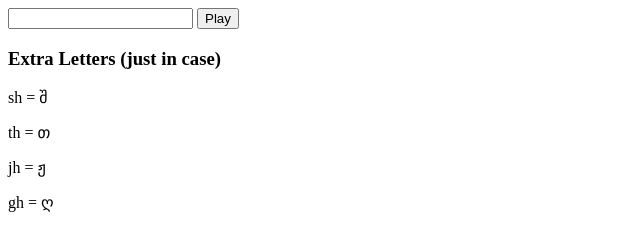
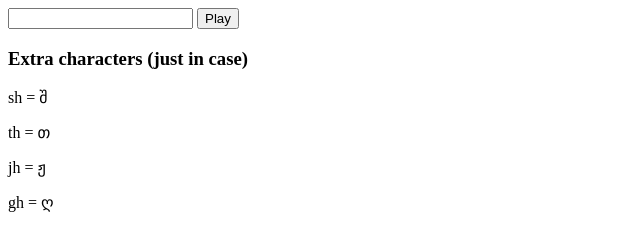
Before and after one commit to Tuxa4Life/Text-to-Speech, a plain HTML site: page index.html in a window 1280 px wide. Shown: the top 225 px of the page, 0-640 px from the left. Drawn offline with Linux system fonts and the light colour scheme.

Commit message:
Modified extra characters

```diff
--- a/index.html
+++ b/index.html
@@ -10,7 +10,7 @@
     <input type="text" name="amas tu xedav gei xar" id="input">
     <button class="play-btn">Play</button>
 
-    <h3>Extra Letters (just in case)</h3>
+    <h3>Extra characters (just in case)</h3>
     <p>sh = შ</p>
     <p>th = თ</p>
     <p>jh = ჟ</p>
```
